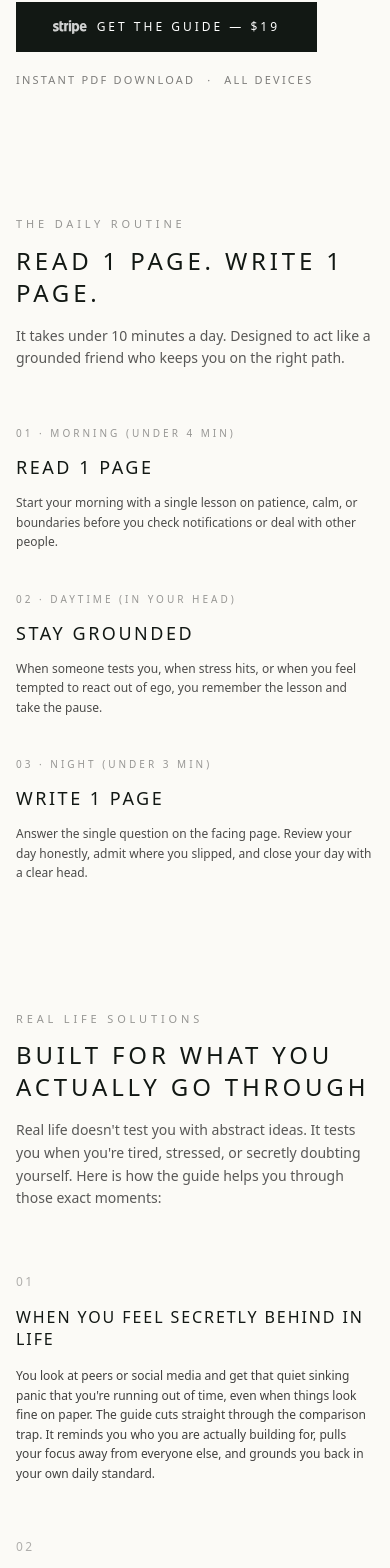
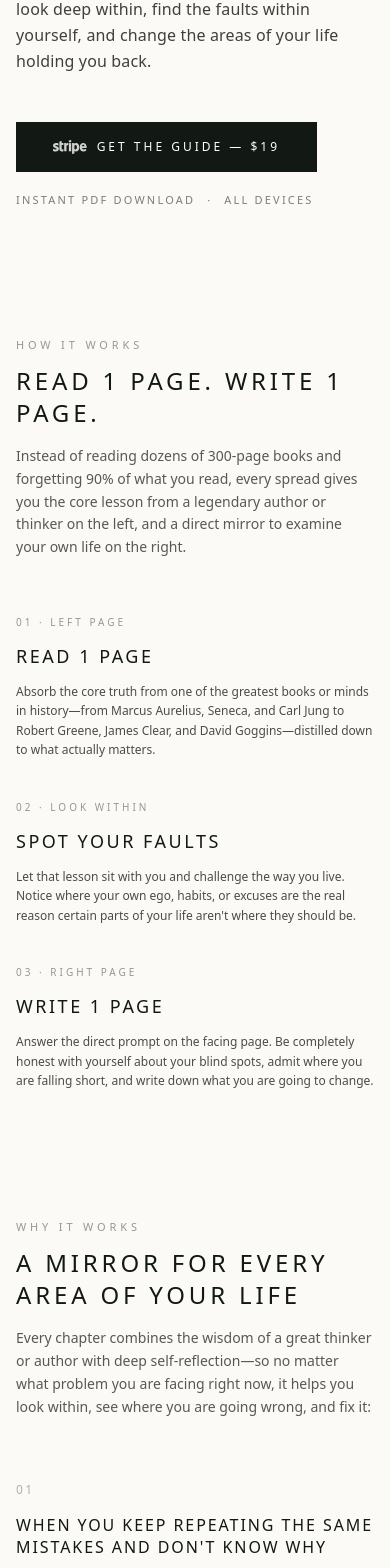
Before and after one commit to kabbir/reset-portal, a Next.js app: page /guide in a window 390 px wide. Shown: the part 420-1988 px from the top of the page. Built offline with nearby package versions, Linux system fonts and the light colour scheme.

Commit message:
Update Guide copy to reflect compilation of famous books/lessons and looking deep within to find and fix personal faults

```diff
--- a/src/app/guide/page.tsx
+++ b/src/app/guide/page.tsx
@@ -18,50 +18,50 @@ export default function GuideDetailPage() {
 
   const faqs = [
     {
-      q: "WHAT FORMAT DOES THE GUIDE COME IN?",
-      a: "The Guide is a clean 112-page digital PDF. It is formatted to look sharp and read easily on your iPad, iPhone, Android, Kindle, Mac, or PC. You can also print it out if you prefer writing with pen and paper. You get an immediate download link right after checkout."
+      q: "WHAT IS ACTUALLY INSIDE THE GUIDE?",
+      a: "It is a complete collection of the best learnings from the most famous books, thinkers, and authors in history—all combined into one 112-page guide. From Marcus Aurelius, Seneca, and Carl Jung to Robert Greene, James Clear, and David Goggins, their core lessons are distilled into single pages and paired with direct questions that make you examine your own life."
     },
     {
       q: "HOW DOES THE DAILY ROUTINE WORK?",
-      a: "It takes less than 10 minutes a day: Read 1 Page in the morning, and Write 1 Page at night. In the morning, you read a single short thought on focus, boundaries, or calm composure. At night before bed, you answer a single honest question to review your day and clear your head."
+      a: "It takes less than 10 minutes a day: Read 1 Page in the morning, and Write 1 Page at night. On the left page, you read a timeless lesson distilled from a famous book or thinker. On the facing right page, you answer an honest question that makes you look deep within yourself and spot what you need to change."
     },
     {
-      q: "IS THERE ANY FLUFF OR COMPLICATED JARGON?",
-      a: "None at all. No vague slogans, no academic theories, and no filler. Every page gets straight to the point with honest, practical truths you can actually apply to your real life that day."
+      q: "WHAT FORMAT DOES THE GUIDE COME IN?",
+      a: "The Guide is a clean 112-page digital PDF. It is formatted to look sharp and read easily on your iPad, iPhone, Android, Kindle, Mac, or PC. You can also print it out if you prefer writing with pen and paper. You get an immediate download link right after checkout."
     }
   ];
 
-  /* The 5 Diverse Real-Life Problems */
+  /* The 5 Diverse Real-Life Problems & Looking Deep Within */
   const struggles = [
     {
       num: "01",
-      problem: "When you feel secretly behind in life",
+      problem: "When you keep repeating the same mistakes and don't know why",
       explanation:
-        "You look at peers or social media and get that quiet sinking panic that you're running out of time, even when things look fine on paper. The guide cuts straight through the comparison trap. It reminds you who you are actually building for, pulls your focus away from everyone else, and grounds you back in your own daily standard."
+        "Most people go through years of life blaming bad luck, timing, or other people without ever seeing their own blind spots. By combining the sharpest lessons on human nature from thinkers like Carl Jung, Seneca, and Robert Greene, the guide holds up a mirror to your daily behavior—helping you finally see the patterns and faults within yourself that are holding you back."
     },
     {
       num: "02",
       problem: "When you keep putting things off and breaking promises to yourself",
       explanation:
-        "You make big plans in your head, but when the day comes, you avoid the hard work, scroll instead, and go to bed with that subtle guilt eating at your self-respect. The guide doesn't lecture or hype you up. The facing write-page forces you to look at your honest excuses without judgment, helping you rebuild self-trust one day at a time."
+        "You set goals in your head, but when the day comes, you take the easy route and go to bed with quiet guilt eating at your self-respect. Drawing from the best teachings on habits and human resistance—from James Clear and Steven Pressfield to David Goggins—the guide forces you to look at your own excuses on paper and change how you show up every day."
     },
     {
       num: "03",
-      problem: "When someone tests your patience or pushes you to react",
+      problem: "When you feel secretly behind or lost in your own life",
       explanation:
-        "An unexpected disagreement, an irritating remark, or someone disrespecting your boundary. Old habits make you react right away, say something you regret, or stay angry for hours. The guide gives you the quiet power of the pause—learning to stay silent, lower your voice, and stay in complete control while everyone else is losing theirs."
+        "You look at people around you or online and feel like you are running out of time, chasing things you don't even care about just to keep up. Through the timeless writings of Marcus Aurelius, Emerson, and Thoreau, the guide makes you question what you are actually building, strip away fake ambitions, and fix the areas of your life that feel empty."
     },
     {
       num: "04",
-      problem: "When your mind won't stop overthinking at night",
+      problem: "When you care too much about other people's opinions",
       explanation:
-        "Replaying old conversations, worrying about what someone thought of you, or carrying the day's stress straight into bed. The evening prompts give you a place to dump the mental chaos. You get the thoughts out of your chest and onto paper, closing the open tabs in your brain so you can sleep peacefully."
+        "Saying yes when you want to say no, changing how you act to fit in, or letting someone else's disrespect ruin your peace. Combining the famous lessons of Epictetus, Schopenhauer, and Nietzsche, the guide makes you confront where you are giving your power away so you can build real self-respect from within."
     },
     {
       num: "05",
-      problem: "When you care too much about being liked",
+      problem: "When you read books or watch videos but never actually change",
       explanation:
-        "Saying yes to things you hate just to keep the peace, modifying your personality around different people, or worrying about looking foolish. The lessons give you the courage to be quietly misunderstood. You learn to speak with honesty, hold your boundaries, and build self-respect from within."
+        "You can read twenty books or save hundreds of advice videos and still stay the exact same person—because passive reading never forces you to look at yourself. Here, every famous lesson is paired with a facing reflection page that asks you the hard questions about your own life, turning wisdom from the greatest minds into real personal change."
     }
   ];
 
@@ -83,7 +83,7 @@ export default function GuideDetailPage() {
         </Link>
 
         <span className="text-[11px] uppercase tracking-[0.35em] text-black/50 font-medium block mb-4">
-          112 Pages · 47 Lessons & Prompts
+          112 Pages · 47 Timeless Lessons & Self-Reflections
         </span>
 
         <h1 className="text-3xl sm:text-6xl font-light tracking-[0.14em] text-[#121814] uppercase leading-[1.12] mb-6">
@@ -91,7 +91,7 @@ export default function GuideDetailPage() {
         </h1>
 
         <p className="text-base sm:text-lg text-black/75 font-light leading-relaxed max-w-2xl tracking-[0.01em] mb-10">
-          A simple daily standard for keeping your mind calm, your focus clear, and your self-respect intact—no matter what life throws at you.
+          The best combinations of the greatest books and famous life lessons from history&apos;s sharpest thinkers, authors, and minds—all brought together in one guide to make you look deep within, find the faults within yourself, and change the areas of your life holding you back.
         </p>
 
         {/* Action Button & Instant Delivery Note */}
@@ -118,13 +118,13 @@ export default function GuideDetailPage() {
       <section className="relative py-16 sm:py-24 px-4 sm:px-8 max-w-4xl mx-auto">
         <div className="mb-14">
           <span className="text-[11px] uppercase tracking-[0.35em] text-black/40 block mb-3 font-medium">
-            The Daily Routine
+            How It Works
           </span>
           <h2 className="text-2xl sm:text-4xl font-light uppercase tracking-[0.16em] text-[#121814] mb-4">
             Read 1 Page. Write 1 Page.
           </h2>
-          <p className="text-sm sm:text-base text-black/65 font-light leading-relaxed max-w-xl">
-            It takes under 10 minutes a day. Designed to act like a grounded friend who keeps you on the right path.
+          <p className="text-sm sm:text-base text-black/65 font-light leading-relaxed max-w-2xl">
+            Instead of reading dozens of 300-page books and forgetting 90% of what you read, every spread gives you the core lesson from a legendary author or thinker on the left, and a direct mirror to examine your own life on the right.
           </p>
         </div>
 
@@ -132,37 +132,37 @@ export default function GuideDetailPage() {
         <div className="grid grid-cols-1 md:grid-cols-3 gap-10 sm:gap-12">
           <div className="space-y-3">
             <span className="text-[10px] uppercase tracking-[0.3em] font-medium text-black/40 block">
-              01 · Morning (Under 4 Min)
+              01 · Left Page
             </span>
             <h3 className="text-lg font-medium uppercase tracking-[0.14em] text-[#121814]">
               Read 1 Page
             </h3>
             <p className="text-xs sm:text-sm text-black/70 font-light leading-relaxed">
-              Start your morning with a single lesson on patience, calm, or boundaries before you check notifications or deal with other people.
+              Absorb the core truth from one of the greatest books or minds in history—from Marcus Aurelius, Seneca, and Carl Jung to Robert Greene, James Clear, and David Goggins—distilled down to what actually matters.
             </p>
           </div>
 
           <div className="space-y-3">
             <span className="text-[10px] uppercase tracking-[0.3em] font-medium text-black/40 block">
-              02 · Daytime (In Your Head)
+              02 · Look Within
             </span>
             <h3 className="text-lg font-medium uppercase tracking-[0.14em] text-[#121814]">
-              Stay Grounded
+              Spot Your Faults
             </h3>
             <p className="text-xs sm:text-sm text-black/70 font-light leading-relaxed">
-              When someone tests you, when stress hits, or when you feel tempted to react out of ego, you remember the lesson and take the pause.
+              Let that lesson sit with you and challenge the way you live. Notice where your own ego, habits, or excuses are the real reason certain parts of your life aren&apos;t where they should be.
             </p>
           </div>
 
           <div className="space-y-3">
             <span className="text-[10px] uppercase tracking-[0.3em] font-medium text-black/40 block">
-              03 · Night (Under 3 Min)
+              03 · Right Page
             </span>
             <h3 className="text-lg font-medium uppercase tracking-[0.14em] text-[#121814]">
               Write 1 Page
             </h3>
             <p className="text-xs sm:text-sm text-black/70 font-light leading-relaxed">
-              Answer the single question on the facing page. Review your day honestly, admit where you slipped, and close your day with a clear head.
+              Answer the direct prompt on the facing page. Be completely honest with yourself about your blind spots, admit where you are falling short, and write down what you are going to change.
             </p>
           </div>
         </div>
@@ -175,13 +175,13 @@ export default function GuideDetailPage() {
       <section className="relative py-16 sm:py-24 px-4 sm:px-8 max-w-4xl mx-auto">
         <div className="mb-16">
           <span className="text-[11px] uppercase tracking-[0.35em] text-black/40 block mb-3 font-medium">
-            Real Life Solutions
+            Why It Works
           </span>
           <h2 className="text-2xl sm:text-4xl font-light uppercase tracking-[0.16em] text-[#121814] mb-4">
-            Built For What You Actually Go Through
+            A Mirror For Every Area Of Your Life
           </h2>
           <p className="text-sm sm:text-base text-black/65 font-light leading-relaxed max-w-2xl">
-            Real life doesn&apos;t test you with abstract ideas. It tests you when you&apos;re tired, stressed, or secretly doubting yourself. Here is how the guide helps you through those exact moments:
+            Every chapter combines the wisdom of a great thinker or author with deep self-reflection—so no matter what problem you are facing right now, it helps you look within, see where you are going wrong, and fix it:
           </p>
         </div>
 
```
Also changed, not shown: src/app/page.tsx (+13 -13 lines).
